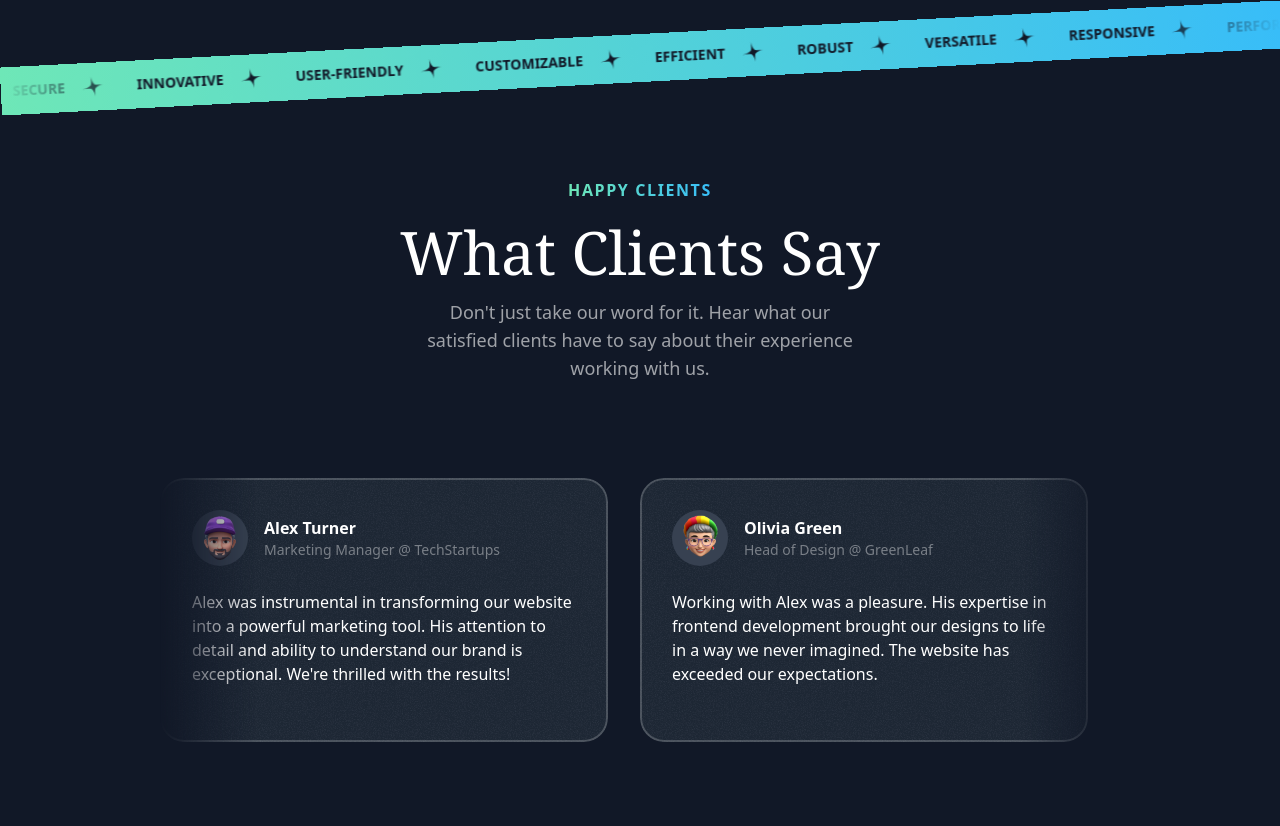
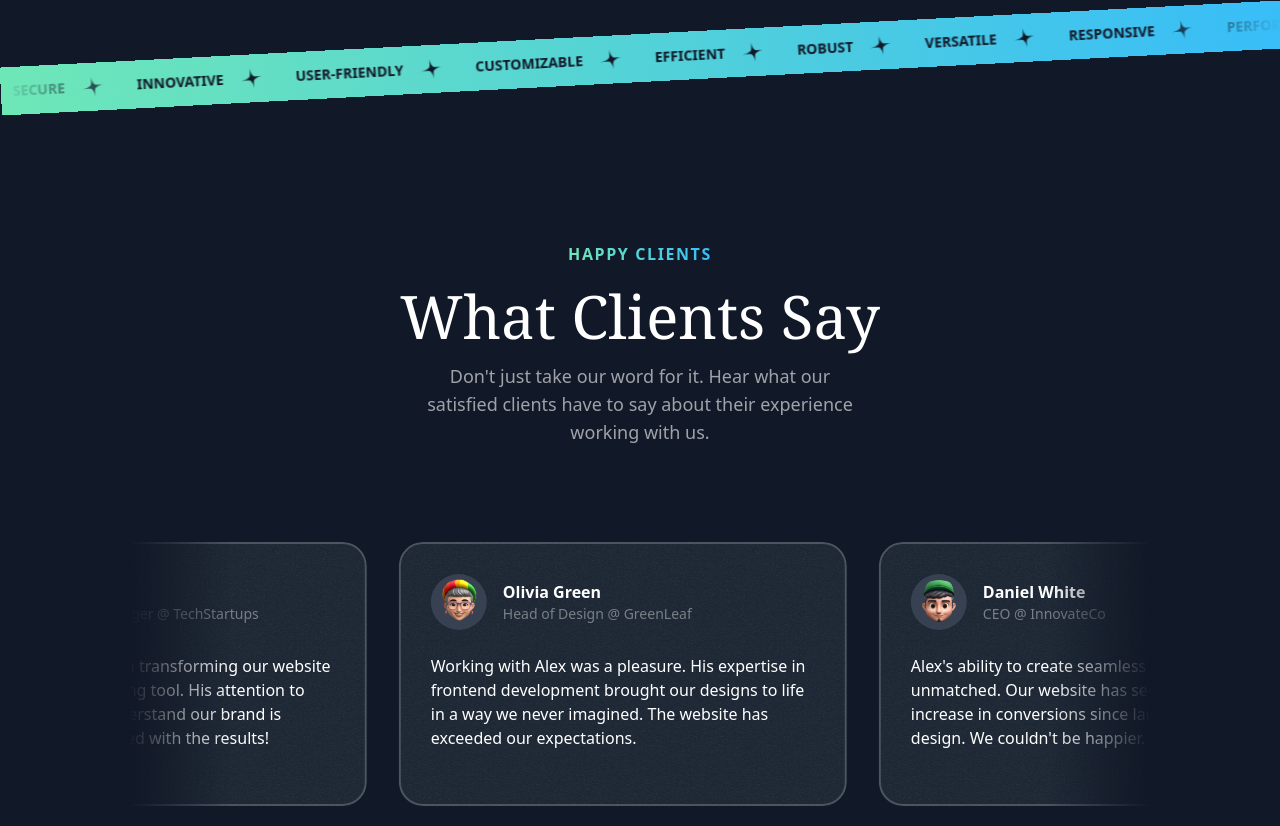
Before and after one commit to bukardev/BukarDev-portfolio, a Next.js app: page / in a window 1280 px wide. Shown: the part 3014-3840 px from the top of the page. Built offline with nearby package versions, Linux system fonts and the light colour scheme; a web font is replaced by a local one.

Commit message:
Add animation for testimonial section

```diff
--- a/src/sections/Testimonials.tsx
+++ b/src/sections/Testimonials.tsx
@@ -7,6 +7,7 @@
 import memojiAvatar3 from "@/assets/images/memoji-avatar-3.png";
 import memojiAvatar4 from "@/assets/images/memoji-avatar-4.png";
 import memojiAvatar5 from "@/assets/images/memoji-avatar-5.png";
+import { Fragment } from "react";
 
 const testimonials = [
   {
@@ -43,8 +44,8 @@
 
 export const TestimonialsSection = () => {
   return (
-    <section className="my-16 lg:my-24">
-      <div className="container">
+    <section className="py-16 lg:py-24">
+      <div className="container sm:px-[1px]">
         <div>
           <SectionHeader
             eyebrow="Happy Clients"
@@ -52,12 +53,15 @@
             description={`Don't just take our word for it. Hear what our satisfied clients have to say about their experience working with us.`}
           />
         </div>
-        <div className="flex mt-16 overflow-x-clip [mask-image:linear-gradient(to_right,transparent,black_10%,black_90%,transparent)] lg:mt-24">
-          <div className="flex gap-8 flex-none">
+        <div className="flex mt-12 overflow-x-clip [mask-image:linear-gradient(to_right,transparent,black_10%,black_90%,transparent)] py-4 lg:mt-20">
+          <div className="flex gap-8 pr-8 flex-none animate-move-left [animation-duration:90s] hover:[animation-play-state:paused]">
+            {[
+              ...new Array(2).fill(0).map((_, index) => (
+                <Fragment key={index}>
                   {testimonials.map((testimonial) => (
                     <Card
                       key={testimonial.name}
-                className="max-w-xs md:max-w-md md:p-8"
+                      className="max-w-xs md:max-w-md md:p-8 hover:-rotate-3 transition duration-300"
                     >
                       <div className="flex gap-4 items-center">
                         <div className="size-14 bg-gray-700 inline-flex rounded-full items-center justify-center flex-shrink-0">
@@ -68,7 +72,9 @@
                           />
                         </div>
                         <div>
-                    <div className="font-semibold">{testimonial.name}</div>
+                          <div className="font-semibold">
+                            {testimonial.name}
+                          </div>
                           <div className="text-sm text-white/40">
                             {testimonial.position}
                           </div>
@@ -79,6 +85,9 @@
                       </p>
                     </Card>
                   ))}
+                </Fragment>
+              )),
+            ]}
           </div>
         </div>
       </div>
```
Lines whose indentation alone changed are shown as unchanged.
